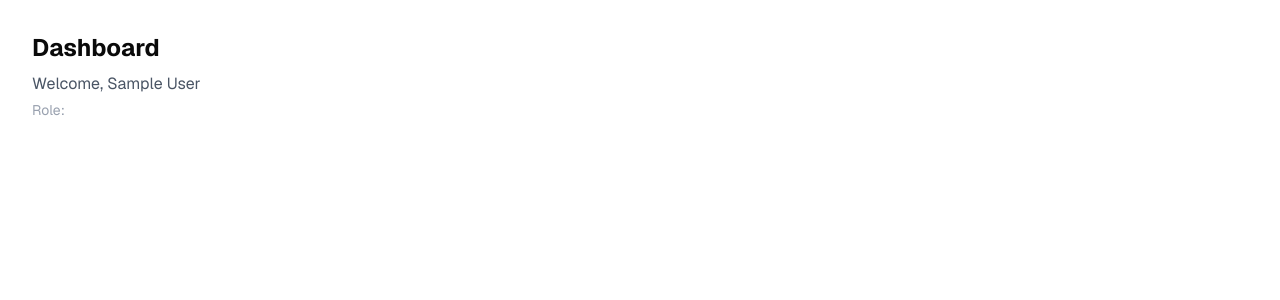
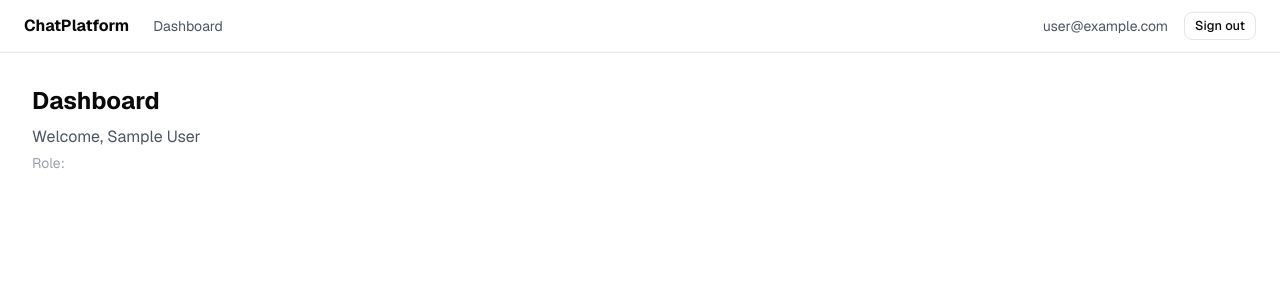
Before and after one commit to RifqaFatima/ai-chatbot-platform, a Next.js app: page /dashboard in a window 1280 px wide. Shown: the top 300 px of the page. Built offline with nearby package versions, Linux system fonts and the light colour scheme; no server answers; sample sign-in values are in the browser's storage.

Commit message:
add RBAC middlewae, admin panel, navbar

```diff
--- /dev/null
+++ b/app/admin/page.tsx
@@ -0,0 +1,54 @@
+import { getServerSession } from "next-auth"
+import { authOptions } from "@/lib/auth"
+import { db } from "@/lib/db"
+import { Navbar } from "@/components/navbar"
+
+export default async function AdminPage() {
+  const session = await getServerSession(authOptions)
+
+  const users = await db.user.findMany({
+    orderBy: { createdAt: "desc" },
+  })
+
+  return (
+    <div>
+    <Navbar />
+    <div className="p-8">
+      <h1 className="text-2xl font-bold">Admin Panel</h1>
+      <p className="text-gray-600 mt-2">
+        Logged in as: {session?.user.email}
+      </p>
+
+      <div className="mt-6">
+        <h2 className="text-lg font-semibold mb-2">All Users</h2>
+        <table className="w-full border text-sm">
+          <thead>
+            <tr className="bg-gray-100 text-left">
+              <th className="p-2 border">Name</th>
+              <th className="p-2 border">Email</th>
+              <th className="p-2 border">Role</th>
+              <th className="p-2 border">Quota Used</th>
+              <th className="p-2 border">Joined</th>
+            </tr>
+          </thead>
+          <tbody>
+            {users.map((user) => (
+              <tr key={user.id}>
+                <td className="p-2 border">{user.name || "—"}</td>
+                <td className="p-2 border">{user.email}</td>
+                <td className="p-2 border">{user.role}</td>
+                <td className="p-2 border">
+                  {user.quotaUsed} / {user.quotaLimit}
+                </td>
+                <td className="p-2 border">
+                  {user.createdAt.toLocaleDateString()}
+                </td>
+              </tr>
+            ))}
+          </tbody>
+        </table>
+      </div>
+    </div>
+    </div>
+  )
+}
--- a/app/api/register/route.ts
+++ b/app/api/register/route.ts
@@ -39,6 +39,8 @@ export async function POST(req: Request) {
       { status: 201 }
     )
   } catch (error) {
+    console.error("REGISTER ERROR:", error)
+
     return NextResponse.json(
       { error: "Something went wrong" },
       { status: 500 }
--- a/app/dashboard/page.tsx
+++ b/app/dashboard/page.tsx
@@ -1,6 +1,7 @@
 import { getServerSession } from "next-auth"
 import { authOptions } from "@/lib/auth"
 import { redirect } from "next/navigation"
+import { Navbar } from "@/components/navbar"
 
 export default async function DashboardPage() {
     const session = await getServerSession(authOptions)
@@ -11,6 +12,8 @@ export default async function DashboardPage() {
 
 
   return (
+    <div>
+      <Navbar />
     <div className="p-8">
       <h1 className="text-2xl font-bold">Dashboard</h1>
       <p className="text-gray-600 mt-2">
@@ -20,5 +23,6 @@ export default async function DashboardPage() {
         Role: {session.user.role}
       </p>
     </div>
+    </div>
   )
 }
--- /dev/null
+++ b/components/navbar.tsx
@@ -0,0 +1,35 @@
+"use client"
+
+import { useSession, signOut } from "next-auth/react"
+import Link from "next/link"
+import { Button } from "@/components/ui/button"
+
+export function Navbar() {
+  const { data: session } = useSession()
+
+  if (!session) return null
+
+  return (
+    <nav className="border-b px-6 py-3 flex items-center justify-between">
+      <div className="flex items-center gap-6">
+        <Link href="/dashboard" className="font-bold">
+          ChatPlatform
+        </Link>
+        <Link href="/dashboard" className="text-sm text-gray-600 hover:text-black">
+          Dashboard
+        </Link>
+        {session.user.role === "ADMIN" && (
+          <Link href="/admin" className="text-sm text-gray-600 hover:text-black">
+            Admin
+          </Link>
+        )}
+      </div>
+      <div className="flex items-center gap-4">
+        <span className="text-sm text-gray-600">{session.user.email}</span>
+        <Button variant="outline" size="sm" onClick={() => signOut({ callbackUrl: "/login" })}>
+          Sign out
+        </Button>
+      </div>
+    </nav>
+  )
+}
--- a/lib/auth.ts
+++ b/lib/auth.ts
@@ -19,6 +19,7 @@ export const authOptions: NextAuthOptions = {
                 email: {label: "Email", type: "email"},
                 password: {label: "Password", type: "password" },
             },
+            //custom login logic
             async authorize(credentials) {
                 if(!credentials?.email || !credentials?.password){
                     return null
--- a/lib/db.ts
+++ b/lib/db.ts
@@ -1,6 +1,6 @@
 import { PrismaClient } from "@prisma/client"
 
-//create a global type
+//create a global type to prevent more than one connections due to hot reloading
 const globalForPrisma = globalThis as unknown as {
     prisma: PrismaClient | undefined
 }
--- /dev/null
+++ b/middleware.ts
@@ -0,0 +1,16 @@
+import { withAuth } from "next-auth/middleware"
+import { NextResponse } from "next/server"
+
+export default withAuth(
+    function middleware(req){
+        const { pathname } = req.nextUrl
+        const role = req.nextauth.token?.role
+        if(pathname.startsWith("/admin") && role !== "ADMIN"){
+            return NextResponse.redirect(
+                new URL("/dashboard", req.url)
+            )
+        }
+
+        return NextResponse.next()
+    }
+)
--- a/package.json
+++ b/package.json
@@ -11,7 +11,7 @@
   "dependencies": {
     "@auth/prisma-adapter": "^2.11.2",
     "@google/generative-ai": "^0.24.1",
-    "@prisma/client": "^7.8.0",
+    "@prisma/client": "^5.22.0",
     "bcryptjs": "^3.0.3",
     "bullmq": "^5.78.0",
     "class-variance-authority": "^0.7.1",
@@ -22,7 +22,7 @@
     "next": "16.2.7",
     "next-auth": "^4.24.14",
     "pdf-parse": "^2.4.5",
-    "prisma": "^7.8.0",
+    "prisma": "^5.22.0",
     "radix-ui": "^1.5.0",
     "react": "19.2.4",
     "react-dom": "19.2.4",
```
Also changed, not shown: 2 other files (tests, documents, lock files or other folders).
